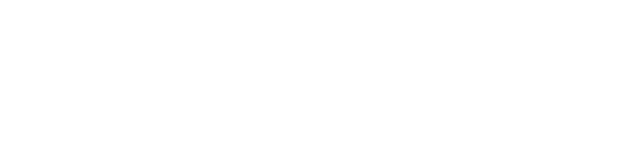
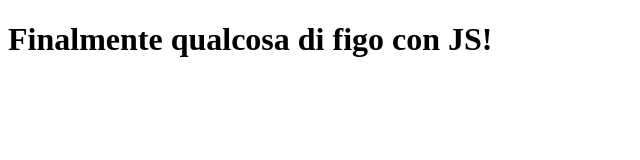
Before and after one commit to bertoldimatteo/vue-hello, a plain HTML site: page index.html in a window 1280 px wide. Shown: the whole page, without its empty margins (0-640 px from the left). Drawn offline with nearby package versions, Linux system fonts and the light colour scheme.

Commit message:
aggiunto data con h1 su html

```diff
--- a/index.html
+++ b/index.html
@@ -12,7 +12,7 @@
 <body>
 
     <div id="root">
-
+        <h1>{{message}}</h1>
     </div>
 
     <script src="main.js"></script>
--- a/main.js
+++ b/main.js
@@ -1,5 +1,13 @@
 const app = new Vue(
     {
         el: '#root',
+        data: {
+            message: "Finalmente qualcosa di figo con JS!"
+        }
     }
 );
+
+// Descrizione:
+// Stampare a schermo un messaggio all’interno di un h1, utilizzando i data.
+// Bonus:
+// Aggiungere alla pagina un’immagine, presa anch’essa da un data.
```
